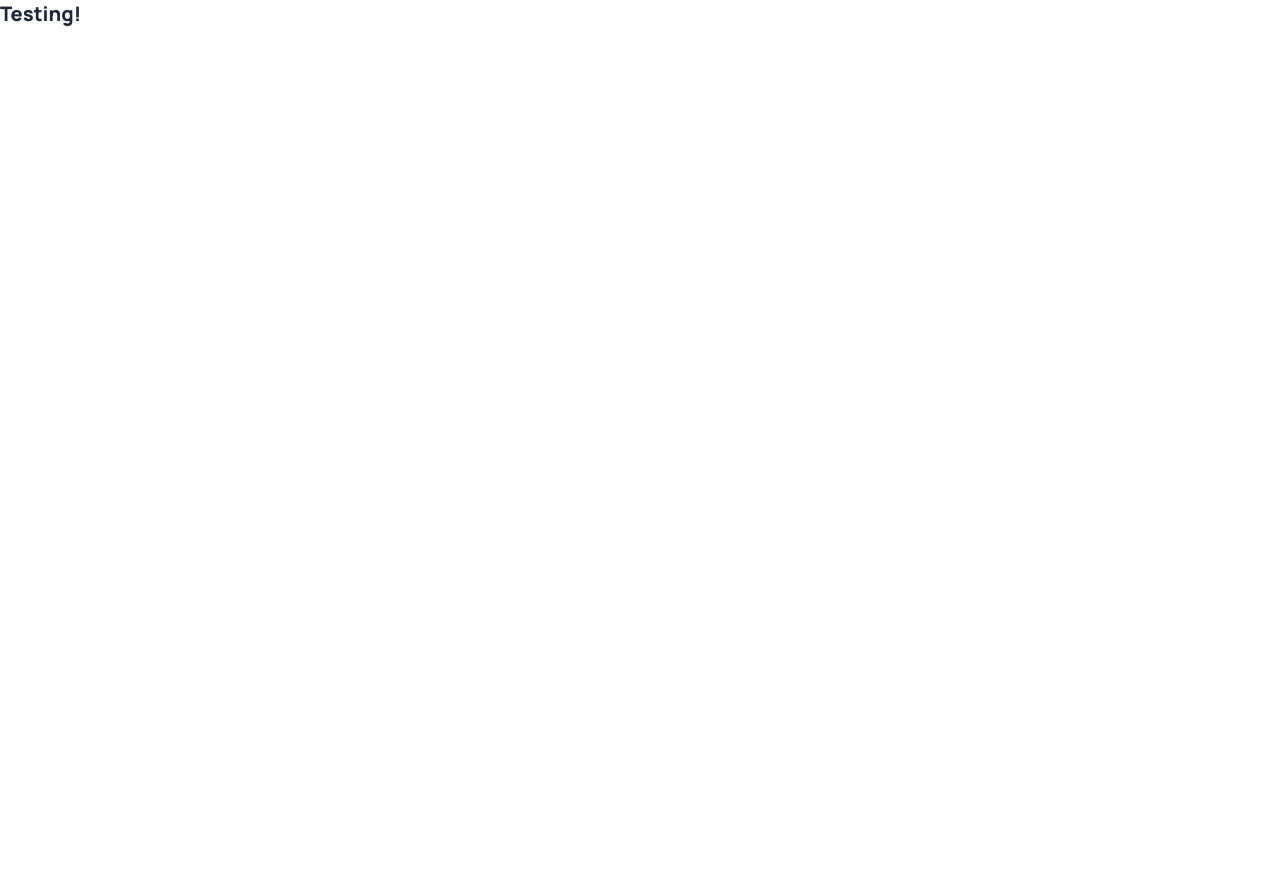
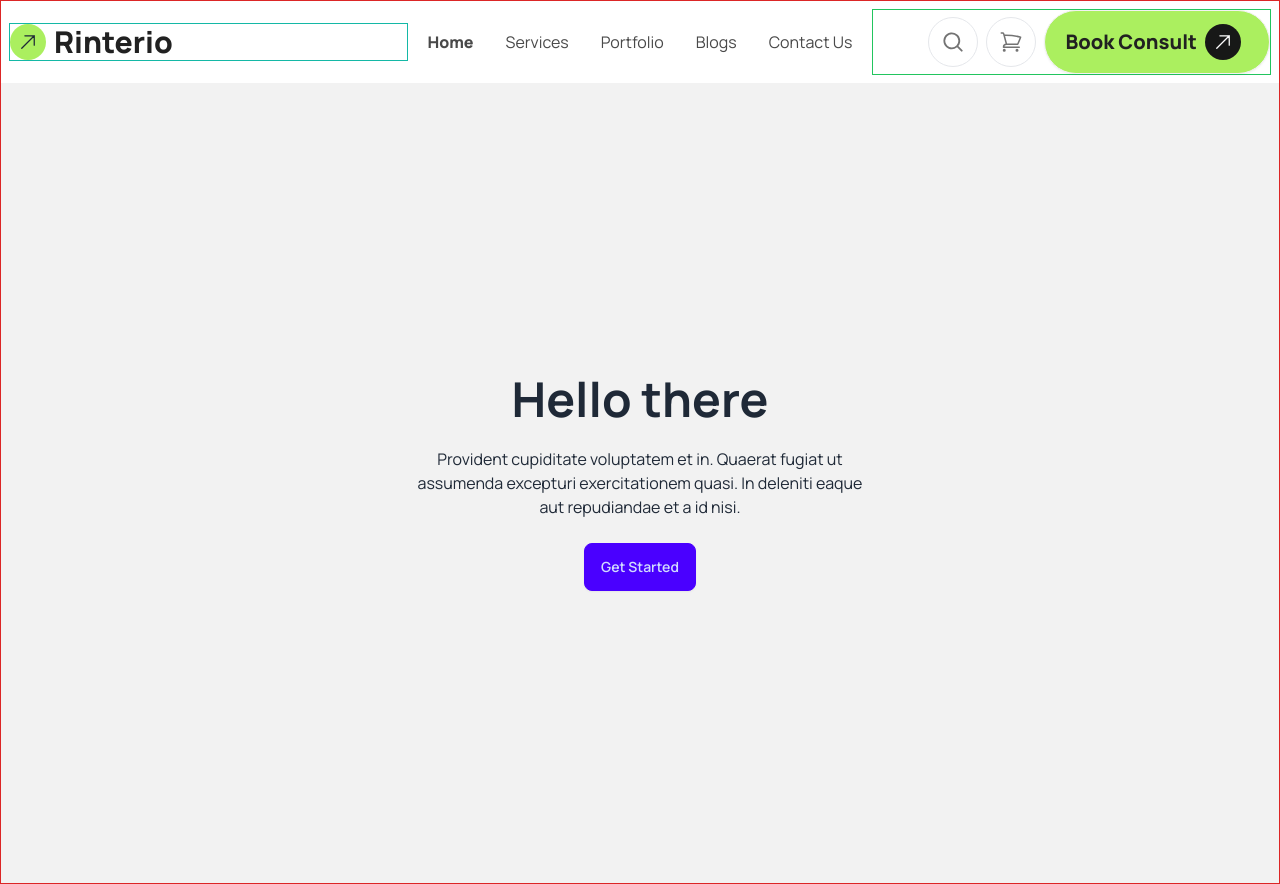
Before and after one commit to Codelifo/B10A3-Dream-House, a plain HTML site: page index.html in a window 1280 px wide. Before the commit the page ends 800 px from the top, so only its background shows below. Drawn offline with nearby package versions, Linux system fonts and the light colour scheme.

Commit message:
navber added

```diff
--- a/index.html
+++ b/index.html
@@ -14,6 +14,11 @@
     <link rel="preconnect" href="https://fonts.gstatic.com" crossorigin>
     <link href="https://fonts.googleapis.com/css2?family=Manrope:wght@200..800&display=swap" rel="stylesheet">
 
+    <!-- font awesome -->
+    <link rel="stylesheet" href="https://cdnjs.cloudflare.com/ajax/libs/font-awesome/6.6.0/css/all.min.css"
+        integrity="sha512-Kc323vGBEqzTmouAECnVceyQqyqdsSiqLQISBL29aUW4U/M7pSPA/gEUZQqv1cwx4OnYxTxve5UMg5GT6L4JJg=="
+        crossorigin="anonymous" referrerpolicy="no-referrer" />
+
     <!-- customizing script -->
     <script>
         tailwind.config = {
@@ -21,6 +26,9 @@
                 extend: {
                     colors: {
                         clifford: '#da373d',
+                        t_color: '#212121',
+                        p_color: '#737373'
+
                     },
                     fontFamily: {
                         manrope: '"Manrope", sans-serif',
@@ -35,12 +43,94 @@
 
 <body class="font-manrope">
     <!-- header section -->
-    <header>
-        <h1 class="text-xl font-extrabold">Testing!</h1>
+    <header class="md:container border border-red-600 mx-auto px-3 lg:px-0">
+        <nav>
+            <div class="navbar bg-base-100">
+                <div class="navbar-start min-w-full lg:min-w-0 justify-between border border-teal-500 ">
+
+                    <div class="flex flex-row">
+                        <div class=" bg-[#ABEF5F] p-2 rounded-full mr-2">
+                            <svg xmlns="http://www.w3.org/2000/svg" fill="none" viewBox="0 0 24 24" stroke-width="1.5"
+                                stroke="currentColor" class="size-5">
+                                <path stroke-linecap="round" stroke-linejoin="round"
+                                    d="m4.5 19.5 15-15m0 0H8.25m11.25 0v11.25" />
+                            </svg>
+                        </div>
+                        <a href="#" class="text-3xl font-extrabold text-t_color">Rinterio</a>
+                    </div>
+
+                    <div class="dropdown ">
+                        <div tabindex="0" role="button" class="btn btn-ghost lg:hidden">
+                            <svg xmlns="http://www.w3.org/2000/svg" class="h-5 w-5" fill="none" viewBox="0 0 24 24"
+                                stroke="currentColor">
+                                <path stroke-linecap="round" stroke-linejoin="round" stroke-width="2"
+                                    d="M4 6h16M4 12h8m-8 6h16" />
+                            </svg>
+                        </div>
+                        <ul tabindex="0"
+                            class="menu menu-sm dropdown-content bg-base-100 rounded-box z-[1] mt-3 w-52 p-2 shadow">
+                            <li><a>Home</a></li>
+                            <li><a>Services</a></li>
+                            <li><a>Portfolio</a></li>
+                            <li><a>Blogs</a></li>
+                            <li><a>Contact Us</a></li>
+                        </ul>
+                    </div>
+
+                </div>
+                <div class="navbar-center hidden lg:flex">
+                    <ul class="menu menu-horizontal  px-1 text-base text-p_color">
+                        <li class="font-extrabold duration-700 ease-in-out text-[#494949]"><a>Home</a></li>
+                        <li class="hover:font-extrabold duration-700 text-[#494949] ease-in-out"><a>Services</a></li>
+                        <li class="hover:font-extrabold duration-700 text-[#494949] ease-in-out"><a>Portfolio</a></li>
+                        <li class="hover:font-extrabold duration-700 text-[#494949] ease-in-out"><a>Blogs</a></li>
+                        <li class="hover:font-extrabold duration-700 text-[#494949] ease-in-out"><a>Contact Us</a></li>
+                    </ul>
+                </div>
+                <div class="navbar-end hidden md:inline-flex space-x-2 border border-green-500 ">
+                    <div class="  p-3 bg-white border rounded-full">
+                        <svg xmlns="http://www.w3.org/2000/svg" viewBox="0 0 20 20" fill="currentColor" class="size-6 text-[#737373]">
+                            <path fill-rule="evenodd" d="M9 3.5a5.5 5.5 0 1 0 0 11 5.5 5.5 0 0 0 0-11ZM2 9a7 7 0 1 1 12.452 4.391l3.328 3.329a.75.75 0 1 1-1.06 1.06l-3.329-3.328A7 7 0 0 1 2 9Z" clip-rule="evenodd" />
+                          </svg>
+
+                    </div>
+                    <div class="  p-3 bg-white border rounded-full">
+                        <svg xmlns="http://www.w3.org/2000/svg" fill="none" viewBox="0 0 24 24" stroke-width="1.5" stroke="currentColor" class="size-6 text-[#737373]">
+                            <path stroke-linecap="round" stroke-linejoin="round" d="M2.25 3h1.386c.51 0 .955.343 1.087.835l.383 1.437M7.5 14.25a3 3 0 0 0-3 3h15.75m-12.75-3h11.218c1.121-2.3 2.1-4.684 2.924-7.138a60.114 60.114 0 0 0-16.536-1.84M7.5 14.25 5.106 5.272M6 20.25a.75.75 0 1 1-1.5 0 .75.75 0 0 1 1.5 0Zm12.75 0a.75.75 0 1 1-1.5 0 .75.75 0 0 1 1.5 0Z" />
+                          </svg>
+                    </div>
+                    <div class="  btn bg-[#ABEF5F] px-15 rounded-full h-16 px-5">
+                        <a class="text-xl font-extrabold text-t_color ">Book Consult</a>
+                        <div class=" bg-[#171817] text-white p-2 rounded-full mr-2">
+                            <svg xmlns="http://www.w3.org/2000/svg" fill="none" viewBox="0 0 24 24" stroke-width="1.5"
+                                stroke="currentColor" class="size-5">
+                                <path stroke-linecap="round" stroke-linejoin="round"
+                                    d="m4.5 19.5 15-15m0 0H8.25m11.25 0v11.25" />
+                            </svg>
+                        </div>
+                    </div>
+                </div>
+            </div>
+        </nav>
+
+        <section>
+            <div class="hero bg-base-200 min-h-screen">
+                <div class="hero-content text-center">
+                  <div class="max-w-md">
+                    <h1 class="text-5xl font-bold">Hello there</h1>
+                    <p class="py-6">
+                      Provident cupiditate voluptatem et in. Quaerat fugiat ut assumenda excepturi exercitationem
+                      quasi. In deleniti eaque aut repudiandae et a id nisi.
+                    </p>
+                    <button class="btn btn-primary">Get Started</button>
+                  </div>
+                </div>
+              </div>
+        </section>
     </header>
 
     <!-- main section -->
-    <main>
+    <main >
 
     </main>
 
```
